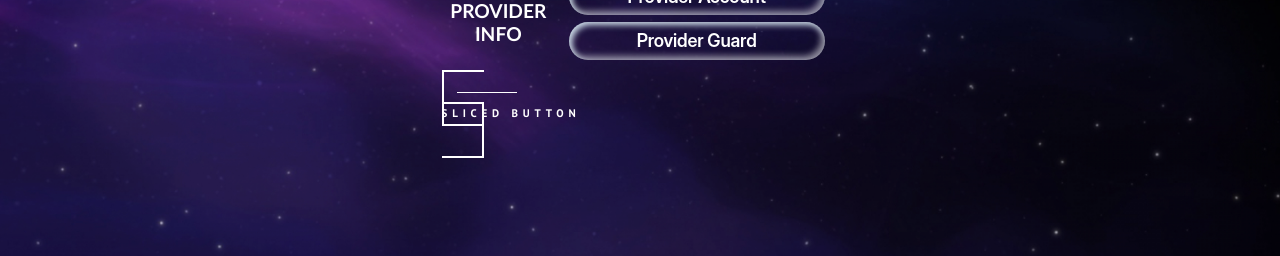
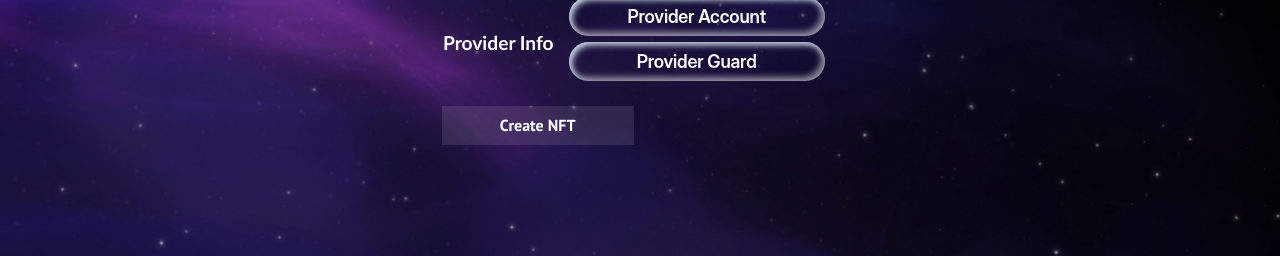
Before and after one commit to miketanto/subscribe-kadena, a React (Create React App) app in the folder website/subscribe-kadena/: page /create-tokens in a window 1280 px wide. Shown: the part 477-733 px from the top of the page. Built offline with nearby package versions, Linux system fonts and the light colour scheme.

Commit message:
create subscription frotend finished, needs onclick

```diff
--- a/website/subscribe-kadena/src/components/create-tokens/SubscriptionCreate.css
+++ b/website/subscribe-kadena/src/components/create-tokens/SubscriptionCreate.css
@@ -142,179 +142,65 @@
   justify-content: center;
 }
 
-/* button */
-/*--Global Styles--*/
-@import url("https://fonts.googleapis.com/css?family=Fjalla+One");
+/* buttons */
 
-body {
-  background-color: #ff8a80;
-  font-family: "Fjalla One", sans-serif;
-  text-transform: uppercase;
-  height: 95vh;
-  display: -webkit-box;
-  display: -ms-flexbox;
+.btn_wrapper {
+  height: 4vw;
+  width: 16vw;
+}
+.btn-one {
+  color: #fff;
+  transition: all 0.3s;
+  position: relative;
+  transition: all 0.3s;
   display: flex;
-  -webkit-box-pack: center;
-  -ms-flex-pack: center;
+  text-align: center;
   justify-content: center;
-  -webkit-box-align: center;
-  -ms-flex-align: center;
   align-items: center;
+  width: 15vw;
+  height: 3vw;
 }
 
-/*--Button Styles--*/
-.btn-slice {
-  padding: 1.2rem 2.5rem;
-  border: 2px solid #ffffff;
-  border-radius: 0rem;
-  color: #ffffff;
-  font-size: 0.6875rem;
-  font-weight: 700;
-  letter-spacing: 0.3rem;
-  position: relative;
-
-  -webkit-transition: all 1000ms cubic-bezier(0.89, 0, 0.14, 1); /* older webkit */
-  -webkit-transition: all 1000ms cubic-bezier(0.89, -0.17, 0.14, 1.225);
-  -moz-transition: all 1000ms cubic-bezier(0.89, -0.17, 0.14, 1.225);
-  -o-transition: all 1000ms cubic-bezier(0.89, -0.17, 0.14, 1.225);
-  transition: all 1000ms cubic-bezier(0.89, -0.17, 0.14, 1.225); /* custom */
-
-  -webkit-transition-timing-function: cubic-bezier(
-    0.89,
-    0,
-    0.14,
-    1
-  ); /* older webkit */
-  -webkit-transition-timing-function: cubic-bezier(0.89, -0.17, 0.14, 1.225);
-  -moz-transition-timing-function: cubic-bezier(0.89, -0.17, 0.14, 1.225);
-  -o-transition-timing-function: cubic-bezier(0.89, -0.17, 0.14, 1.225);
-  transition-timing-function: cubic-bezier(
-    0.89,
-    -0.17,
-    0.14,
-    1.225
-  ); /* custom */
+.btn-one::before {
+  content: "";
+  position: absolute;
+  bottom: 0;
+  left: 0;
+  width: 100%;
+  height: 100%;
+  z-index: 1;
+  opacity: 0;
+  transition: all 0.3s;
+  border-top-width: 1px;
+  border-bottom-width: 1px;
+  border-top-style: solid;
+  border-bottom-style: solid;
+  border-top-color: rgba(255, 255, 255, 0.5);
+  border-bottom-color: rgba(255, 255, 255, 0.5);
+  transform: scale(0.1, 1);
 }
-
-.btn-slice .top {
-  position: relative;
-  height: 6px;
-  overflow: hidden;
-  top: 0;
-  -webkit-transition: all 300ms cubic-bezier(1, 0, 0.025, 1); /* older webkit */
-  -webkit-transition: all 300ms cubic-bezier(1, -0.055, 0.025, 1.04);
-  -moz-transition: all 300ms cubic-bezier(1, -0.055, 0.025, 1.04);
-  -o-transition: all 300ms cubic-bezier(1, -0.055, 0.025, 1.04);
-  transition: all 300ms cubic-bezier(1, -0.055, 0.025, 1.04); /* custom */
-
-  -webkit-transition-timing-function: cubic-bezier(
-    1,
-    0,
-    0.025,
-    1
-  ); /* older webkit */
-  -webkit-transition-timing-function: cubic-bezier(1, -0.055, 0.025, 1.04);
-  -moz-transition-timing-function: cubic-bezier(1, -0.055, 0.025, 1.04);
-  -o-transition-timing-function: cubic-bezier(1, -0.055, 0.025, 1.04);
-  transition-timing-function: cubic-bezier(1, -0.055, 0.025, 1.04); /* custom */
-
-  -webkit-transition-delay: 0.35s;
-  -moz-transition-delay: 0.35s;
-  -ms-transition-delay: 0.35s;
-  -o-transition-delay: 0.35s;
-  transition-delay: 0.35s;
+.btn-one:hover span {
+  letter-spacing: 2px;
+  text-align: center;
 }
-
-.btn-slice .bottom {
-  position: relative;
-  height: 6px;
-  overflow: hidden;
+.btn-one:hover::before {
+  opacity: 1;
+  transform: scale(1, 1);
+}
+.btn-one::after {
+  content: "";
+  position: absolute;
   bottom: 0;
-  -webkit-transition: all 300ms cubic-bezier(1, 0, 0.025, 1); /* older webkit */
-  -webkit-transition: all 300ms cubic-bezier(1, -0.055, 0.025, 1.04);
-  -moz-transition: all 300ms cubic-bezier(1, -0.055, 0.025, 1.04);
-  -o-transition: all 300ms cubic-bezier(1, -0.055, 0.025, 1.04);
-  transition: all 300ms cubic-bezier(1, -0.055, 0.025, 1.04); /* custom */
-
-  -webkit-transition-timing-function: cubic-bezier(
-    1,
-    0,
-    0.025,
-    1
-  ); /* older webkit */
-  -webkit-transition-timing-function: cubic-bezier(1, -0.055, 0.025, 1.04);
-  -moz-transition-timing-function: cubic-bezier(1, -0.055, 0.025, 1.04);
-  -o-transition-timing-function: cubic-bezier(1, -0.055, 0.025, 1.04);
-  transition-timing-function: cubic-bezier(1, -0.055, 0.025, 1.04); /* custom */
-
-  -webkit-transition-delay: 0.35s;
-  -moz-transition-delay: 0.35s;
-  -ms-transition-delay: 0.35s;
-  -o-transition-delay: 0.35s;
-  transition-delay: 0.35s;
+  left: 0;
+  width: 15vw;
+  height: 3vw;
+  z-index: 1;
+  transition: all 0.3s;
+  background-color: rgba(255, 255, 255, 0.1);
 }
-
-.btn-slice .bottom span {
-  top: -6px;
-  position: absolute;
-  left: 0;
-}
-
-.btn-slice:hover .top {
-  top: -5px;
-  -webkit-transition-delay: 0.35s;
-  -moz-transition-delay: 0.35s;
-  -ms-transition-delay: 0.35s;
-  -o-transition-delay: 0.35s;
-  transition-delay: 0.35s;
-}
-
-.btn-slice:hover .bottom {
-  bottom: -5px;
-  -webkit-transition-delay: 0.35s;
-  -moz-transition-delay: 0.35s;
-  -ms-transition-delay: 0.35s;
-  -o-transition-delay: 0.35s;
-  transition-delay: 0.35s;
-}
-.btn-slice:hover,
-.btn-slice:focus,
-.btn-slice:active {
-  margin-left: 10px;
-}
-.btn-slice:before {
-  content: "";
-  height: 1px;
-  width: 60px;
-  background-color: #ffffff;
-  position: absolute;
-  margin-top: 6px;
-  right: -35px;
-
-  -webkit-transition: all 1000ms cubic-bezier(0.89, 0, 0.14, 1); /* older webkit */
-  -webkit-transition: all 1000ms cubic-bezier(0.89, -0.17, 0.14, 1.225);
-  -moz-transition: all 1000ms cubic-bezier(0.89, -0.17, 0.14, 1.225);
-  -o-transition: all 1000ms cubic-bezier(0.89, -0.17, 0.14, 1.225);
-  transition: all 1000ms cubic-bezier(0.89, -0.17, 0.14, 1.225); /* custom */
-
-  -webkit-transition-timing-function: cubic-bezier(
-    0.89,
-    0,
-    0.14,
-    1
-  ); /* older webkit */
-  -webkit-transition-timing-function: cubic-bezier(0.89, -0.17, 0.14, 1.225);
-  -moz-transition-timing-function: cubic-bezier(0.89, -0.17, 0.14, 1.225);
-  -o-transition-timing-function: cubic-bezier(0.89, -0.17, 0.14, 1.225);
-  transition-timing-function: cubic-bezier(
-    0.89,
-    -0.17,
-    0.14,
-    1.225
-  ); /* custom */
-}
-.btn-slice:hover:before {
-  width: 130%;
+.btn-one:hover::after {
+  opacity: 0;
+  transform: scale(0.1, 1);
 }
 
 .tc-btns {
--- a/website/subscribe-kadena/src/components/create-tokens/SubscriptionCreate.js
+++ b/website/subscribe-kadena/src/components/create-tokens/SubscriptionCreate.js
@@ -174,26 +174,18 @@
                   </div>
                 </div>
                 <div></div>
-
-                {/*<button
+                <div className="btn_wrapper">
+                  <div className="btn-one">
+                    <span
                       type="button"
                       id="submit"
-                  className={"btn-main"}
-                  whileHover={{ scale: 1.1 }}
-                  whileTap={{ scale: 0.9 }}
+                      className="create_button"
                       onClick={() => createSubscription(formInput)}
                     >
                       Create NFT
-                        </button>*/}
-
-                <a className="btn-slice" href="#">
-                  <div class="top">
-                    <span>Sliced Button</span>
+                    </span>
                   </div>
-                  <div class="bottom">
-                    <span>Sliced Button</span>
                 </div>
-                </a>
               </div>
             </form>
           </div>
```
Lines whose indentation alone changed are shown as unchanged.
